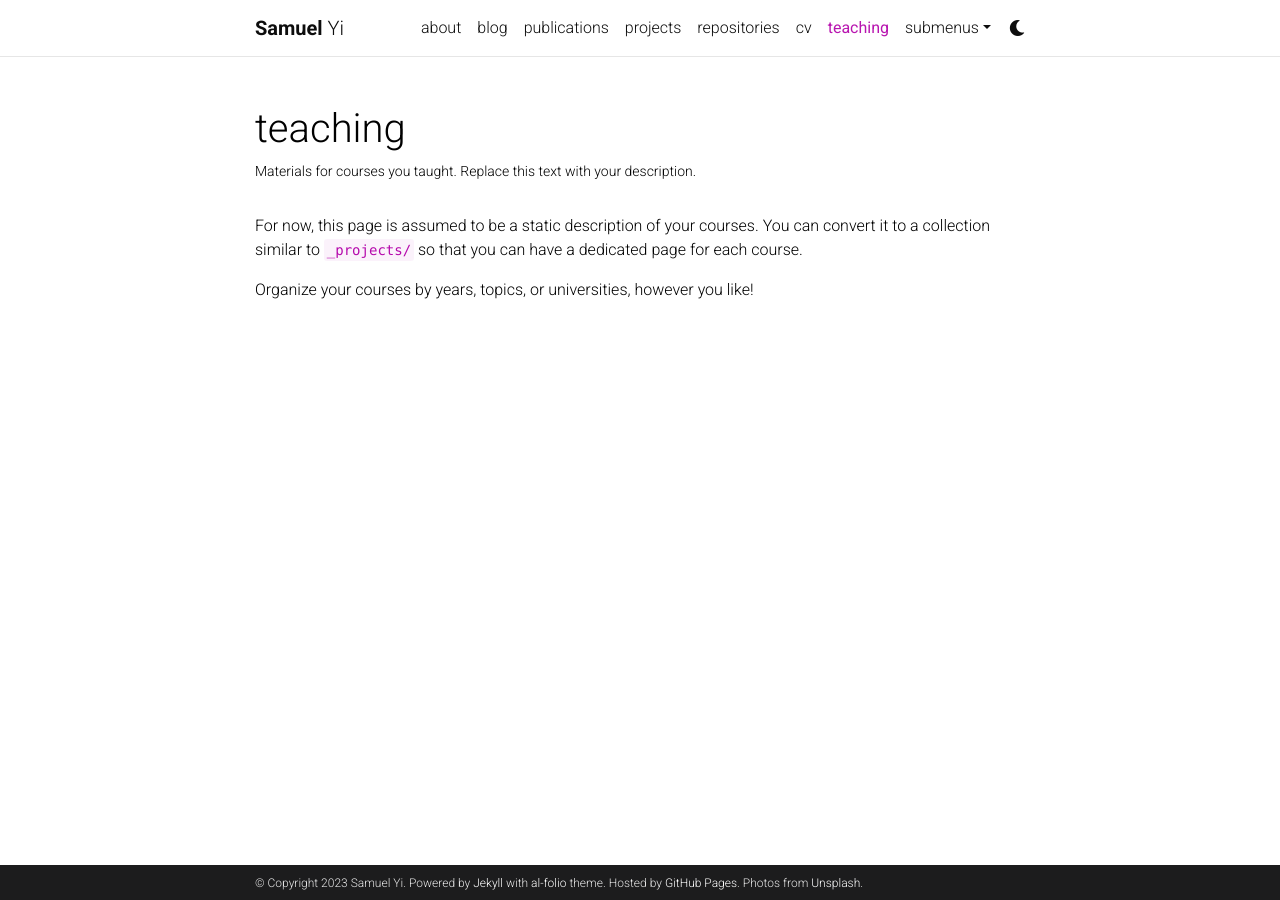
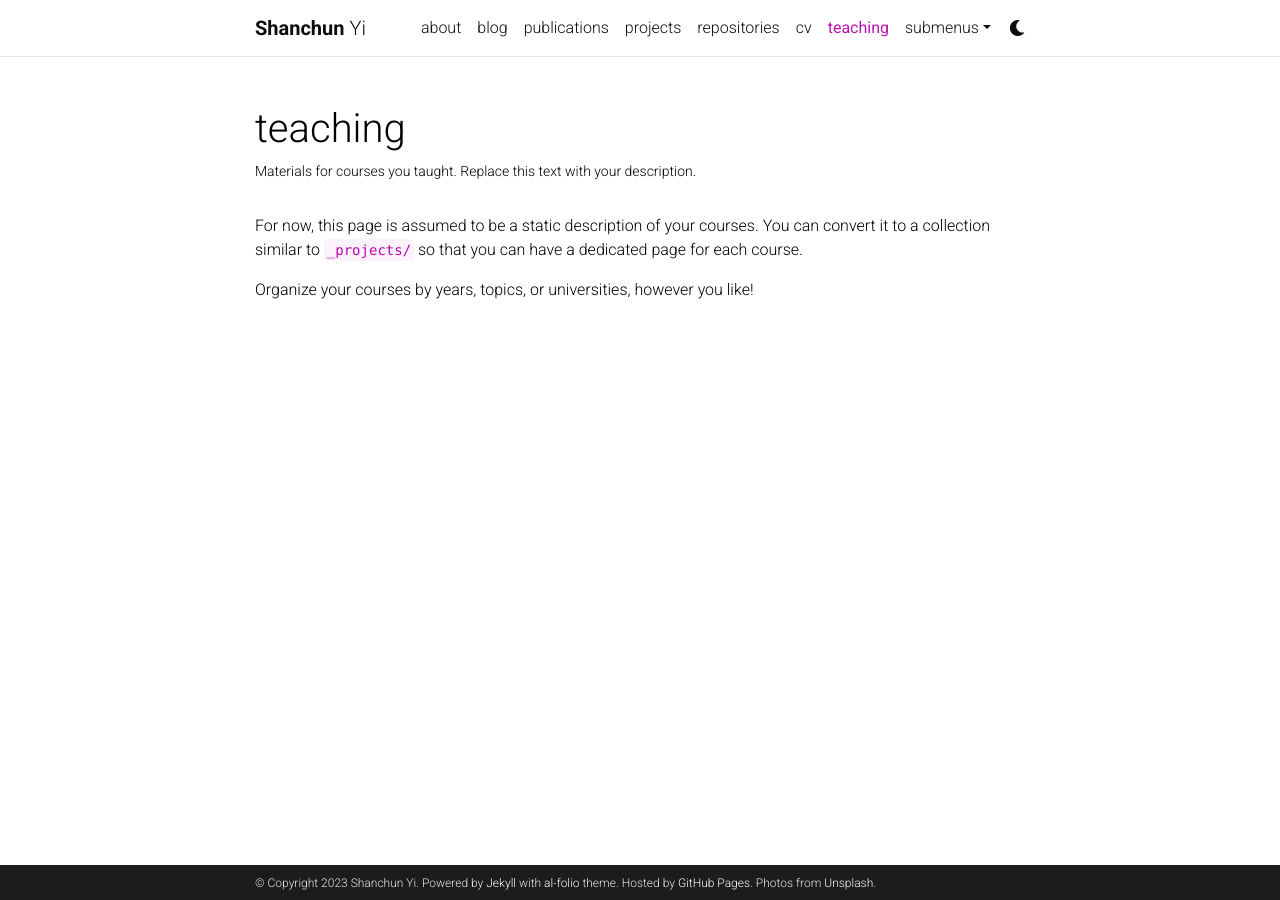
Before and after one commit to xpbeyo/xpbeyo.github.io, a Jekyll site: the page built from _pages/teaching.md, in a window 1280 px wide. Built offline with Jekyll 4.4.1, drawn with Linux system fonts in a browser that asks for light colours; comment, search, counter and statistics services are not loaded; a style sheet for code colours, icons or effects is not loaded.

Commit message:
Updated name

```diff
--- a/_config.yml
+++ b/_config.yml
@@ -3,7 +3,7 @@
 # -----------------------------------------------------------------------------
 
 title: blank # the website title (if blank, full name will be used instead)
-first_name: Samuel
+first_name: Shanchun
 middle_name:
 last_name: Yi
 email: samuelyixp@outlook.com
```
